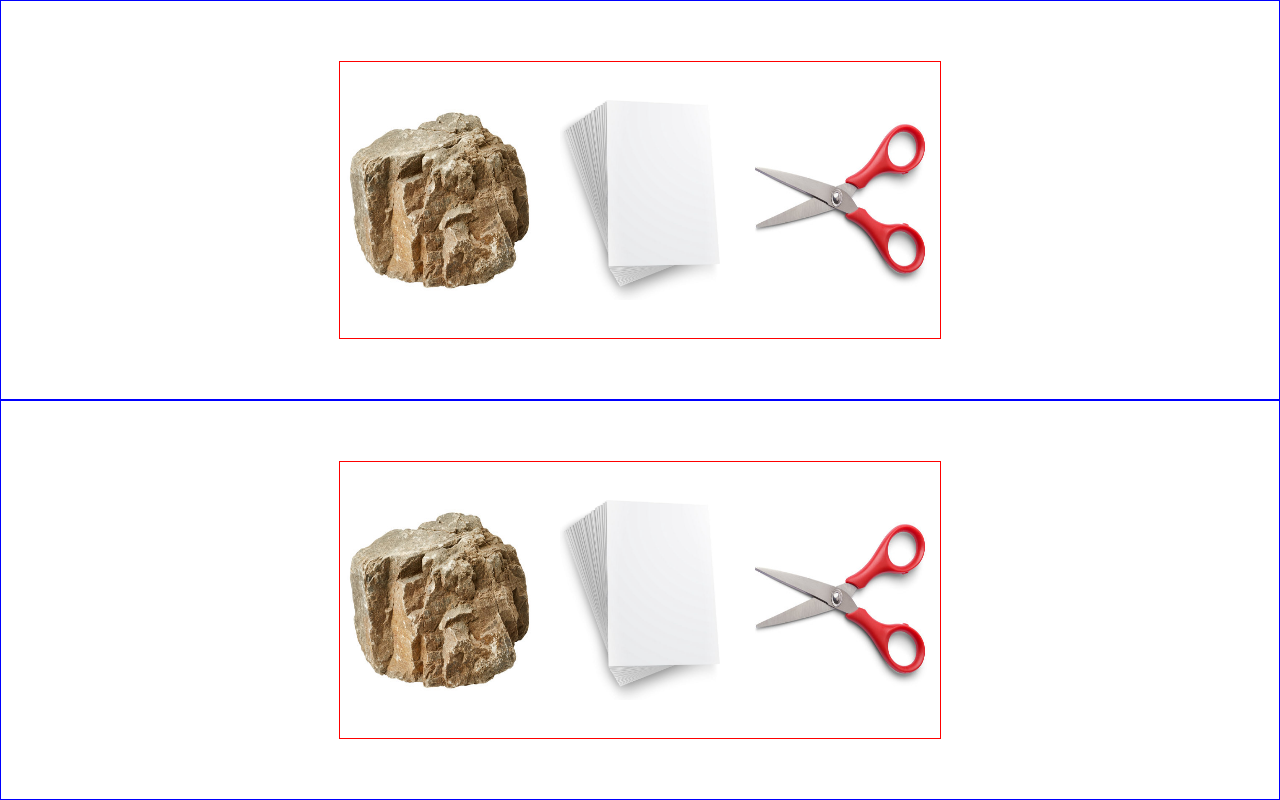
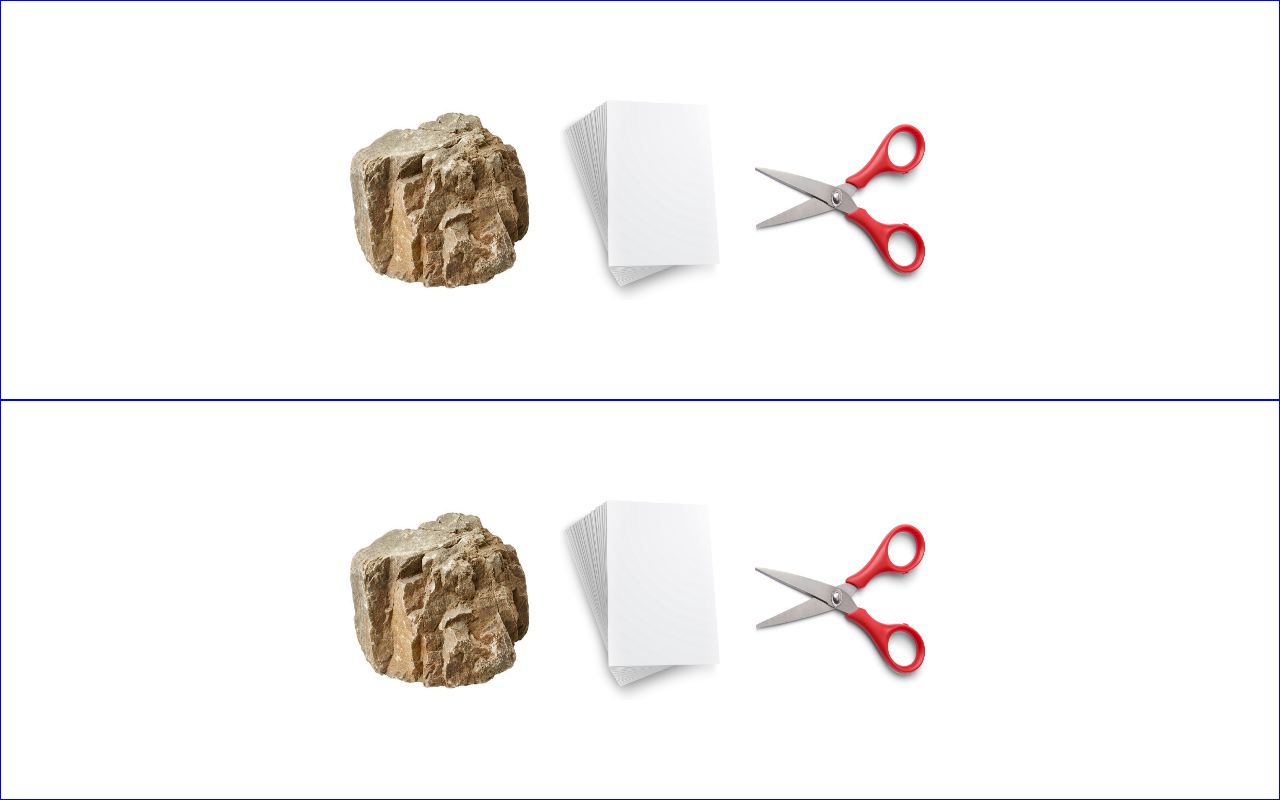
Before and after one commit to RTSolutionsLarry/odinRockPaperScissors, a plain HTML site: page index.html in a window 1280 px wide. Drawn offline with Linux system fonts and the light colour scheme.

Commit message:
All logic works. Clicking image has console return

```diff
--- a/main.js
+++ b/main.js
@@ -24,10 +24,17 @@ const optionSetup = (optionsToPick) => {
   const imageContainerBot = document.getElementById('botImageContainer');
   let i = 0;
   for (let o of optionsToPick) {
+    //creates img elements for bot and user
     const imageUser = document.createElement('img');
     const imageBot = document.createElement('img');
     imageUser.classList.add('topImages');
     imageBot.classList.add('topImages');
+    console.log(imageUser);
+    //makes user image clickable and runs the decideWinner function
+    imageUser.addEventListener("click", (event) => {
+      const winDecision = decideWinner('Rock',botSelection());
+      console.log(winDecision);
+    });
     imageUser.src = o.imageUrl;
     imageBot.src = o.imageUrl;
     i++;
@@ -45,7 +52,6 @@ const botSelection = () => {
 //Logic for deciding winner. Returns tie,user,bot or instructionsMessage
 const decideWinner = (userDecision, botDecision) => {
   let decision;
-
   switch (userDecision) {
     case botDecision:
       decision = 'tie';
--- a/style.css
+++ b/style.css
@@ -22,7 +22,6 @@ body {
 .imageContainer {
     height: 70%;
     width: 50%;
-    border: solid red 1px;
     display: flex;
     flex-basis: content;
     justify-content: space-evenly;
```
